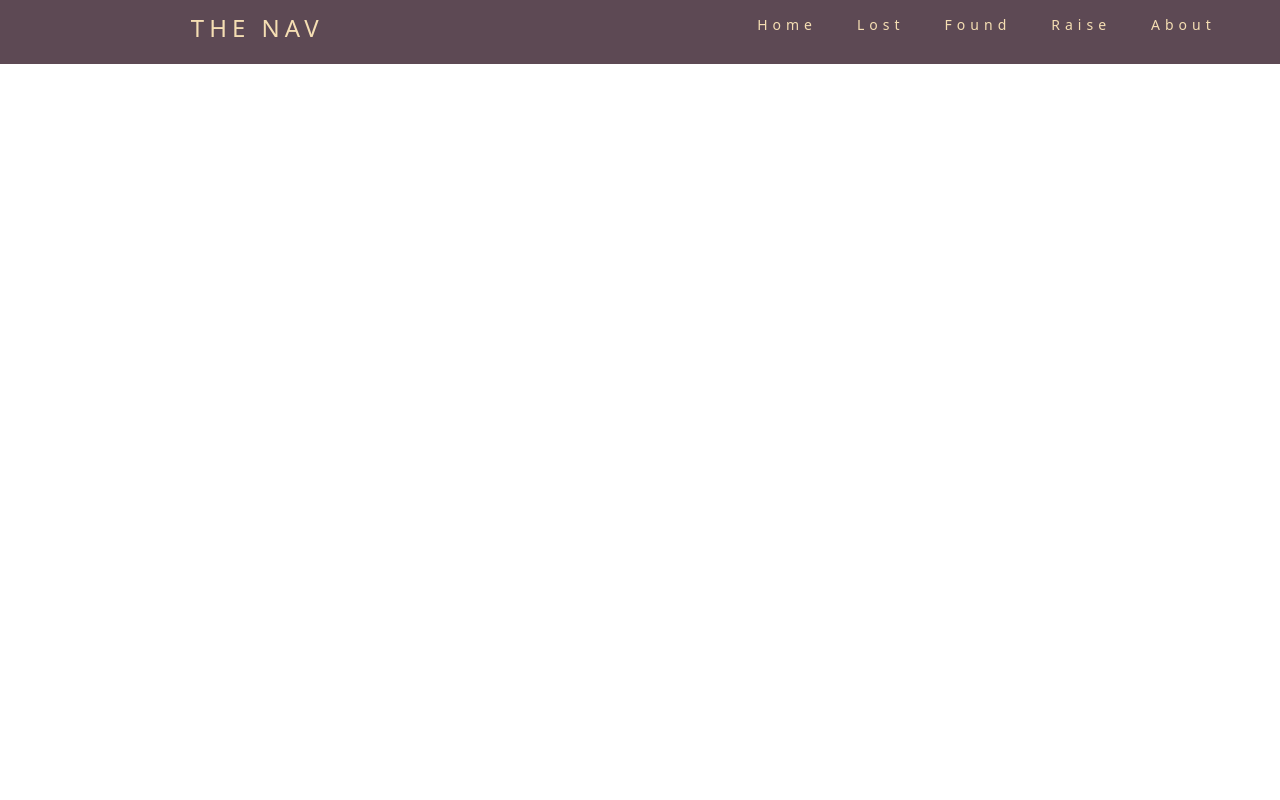
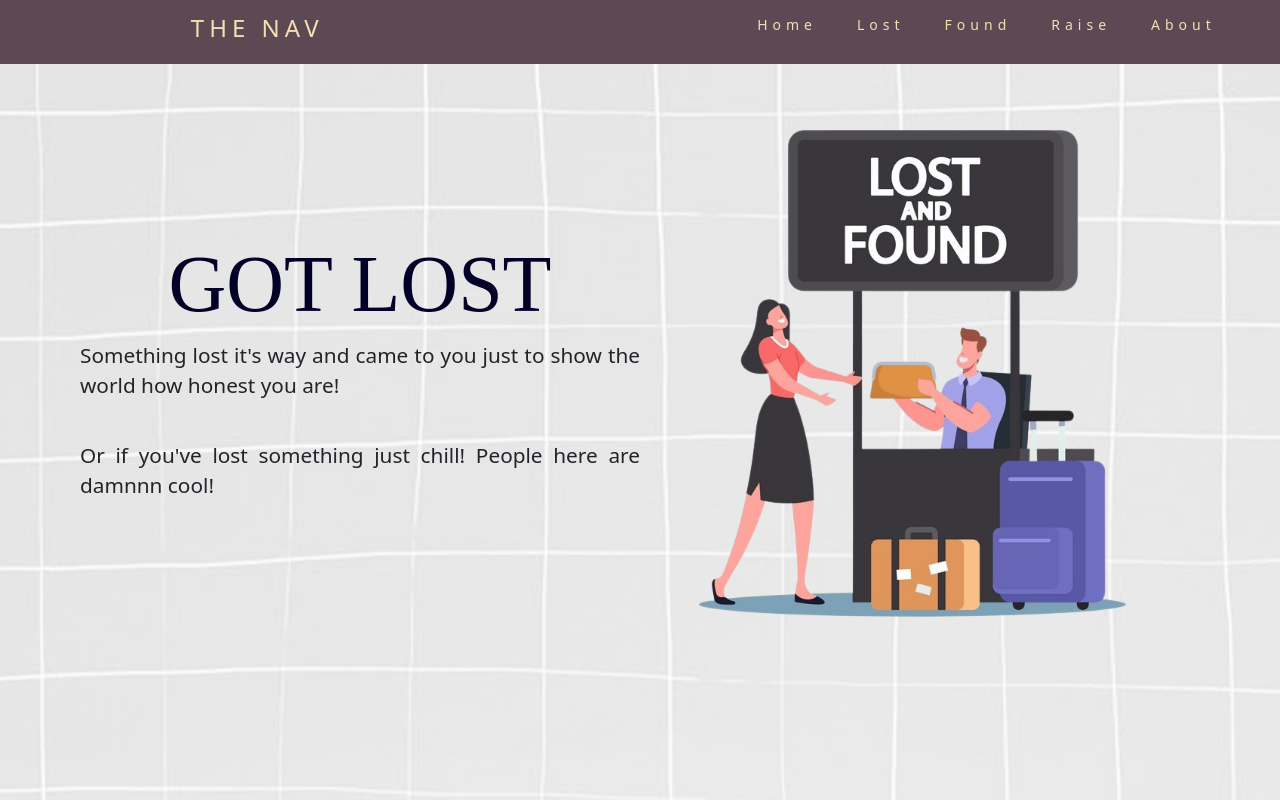
Before and after one commit to veer-daksh/lostandfound, a React (Create React App) app in the folder frontend/sample/: page / in a window 1280 px wide. Built offline with nearby package versions, Linux system fonts and the light colour scheme; the HTML template or start-up script is replaced by a standard one.

Commit message:
login page frontend

```diff
--- a/frontend/sample/src/components/Home_body.js
+++ b/frontend/sample/src/components/Home_body.js
@@ -1,12 +1,30 @@
+import React from "react";
+import lnf from '../images/lost-and-found.png'
+
+export default function Home_body()
+{
+    return (
+      <React.Fragment>
+        <div className='home-page'>
+          <div className='gotlost-container'>
+            <div className='gotlost-content'>
+              <h1 className='gotlost-heading'>GOT LOST</h1>
+              <p className="heading-content">
+                Something lost it's way and came to you just to show the world
+                how honest you are!
+              </p>
+              <br/>
+              <p className="heading-content">
+                Or if you've lost something just chill! People here are damnnn
+                cool!
+              </p>
+            </div>
+              <img src={lnf} alt='' className='gotlost-img'></img>
+          </div>
+        </div>
 
 
-export default function Home_body(props)
-{
-    return (   <div className="home-page">
-            <div className="welcome">
-                {`hello${props.name}
-                your phone is ${props.phone}`  }
-            </div>
-        </div>
-    )
+
+      </React.Fragment>
+    );
 }
--- a/frontend/sample/src/components/found.js
+++ b/frontend/sample/src/components/found.js
@@ -27,7 +27,7 @@ export default function Found(){
        <h2 className='section-title'>FOUND ITEMS</h2>
        <div className='cocktails-center'>
          {a.map((item) => {
-           return a.tag === 'Found'? <Card count ={item}/> : item ;
+           return a.tag === 'Found'? <Card count ={item}/> : '' ;
          })}
        </div>
      </section>
--- a/frontend/sample/src/components/login.js
+++ b/frontend/sample/src/components/login.js
@@ -1,7 +1,75 @@
 import React from 'react';
 import '../../src/login.css';
+import UserService from '../services/UserService';
+import axios from 'axios';
+
+const USER_API_BASE_URL = 'http://localhost:5000/users';
+
+
 export default function Login() {
   const [list, setList] = React.useState('container');
+    const [a, seta] = React.useState([1, 2, 3, 4]);
+    const [detail, setDetail] = React.useState({
+        name: '',
+        email:'',
+        password:'',
+      });
+
+    const [detail2, setDetail2] = React.useState({
+      email: '',
+      password: '',
+    });
+    // const fetchTours = async () => {
+    //   try {
+    //     const response = await fetch('');
+    //     const tours = await response.json();
+    //     seta(tours);
+    //     console.log(tours);
+    //   } catch (error) {
+    //     console.log(error);
+    //   }
+    // };
+    // React.useEffect(() => {
+    //   fetchTours();
+    //   console.log('useeffect');
+    // }, []);
+
+      function handleSubmit(e) {
+        e.preventDefault();
+        console.log('submit');
+        console.log(detail);
+        axios.post(USER_API_BASE_URL, detail).then((res) => {
+          console.log(res);
+        });
+      }
+
+      function handleSubmit2(e) {
+        e.preventDefault();
+        console.log('submit');
+        console.log(detail2);
+        axios.post(USER_API_BASE_URL, detail2).then((res) => {
+          console.log(res);
+        });
+      }
+
+      function handleChange(e) {
+        const name = e.target.name;
+        const val = e.target.value;
+        console.log(name, val);
+        setDetail((prev) => {
+          return { ...prev, [name]: val };
+        });
+      }
+
+      function handleChange2(e) {
+        const name = e.target.name;
+        const val = e.target.value;
+        console.log(name, val);
+        setDetail2((prev) => {
+          return { ...prev, [name]: val };
+        });
+      }
+
   function handlevent(e)
   {
     setList('container right-panel-active');
@@ -22,18 +90,33 @@ export default function Login() {
               <a href='#' className='social'></a>
               <a href='#' className='social'></a>
             </div>
-            <input className='input-loginpage' type='text' placeholder='Name' />
+            <input
+              className='input-loginpage'
+              type='text'
+              placeholder='Name'
+              name='name'
+              value={detail.name}
+              onChange={handleChange}
+            />
             <input
               className='input-loginpage'
               type='email'
               placeholder='Email'
+              name='email'
+              value={detail.email}
+              onChange={handleChange}
             />
             <input
               className='input-loginpage'
               type='password'
               placeholder='Password'
+              name='password'
+              value={detail.password}
+              onChange={handleChange}
             />
-            <button>Sign Up</button>
+            <button type='submit' onClick={handleSubmit}>
+              Sign Up
+            </button>
           </form>
         </div>
         <div className='form-container sign-in-container'>
@@ -48,16 +131,24 @@ export default function Login() {
               className='input-loginpage'
               type='email'
               placeholder='Email'
+              name='email'
+              value={detail2.email}
+              onChange={handleChange2}
             />
             <input
               className='input-loginpage'
               type='password'
               placeholder='Password'
+              name='password'
+              value={detail2.password}
+              onChange={handleChange2}
             />
             <a className='forgot-password' href='#'>
               Forgot your password?
             </a>
-            <button>Sign In</button>
+            <button type='submit' onClick={handleSubmit2}>
+              Sign In
+            </button>
           </form>
         </div>
         <div className='overlay-container'>
--- a/frontend/sample/src/components/lost.js
+++ b/frontend/sample/src/components/lost.js
@@ -27,7 +27,7 @@ export default function Lost() {
         <h2 className='section-title'>LOST ITEMS</h2>
         <div className='cocktails-center'>
           {a.map((item) => {
-            return a.tag === 'Lost' ? <Card count={item} /> : item;
+            return a.tag === 'Lost' ? <Card count={item} /> : '';
           })}
         </div>
       </section>
--- a/frontend/sample/src/index.css
+++ b/frontend/sample/src/index.css
@@ -103,8 +103,61 @@ nav {
 /* navbar ends */
 
 .home-page {
-  height: 100%;
+    display: block;
+  height: 100vh;
+  width: 100vw;
+  margin: 0;
+  padding: 0px;
+  padding-top: 12vh;
+  background: url("./images/background.png") center/cover no-repeat;
 }
+
+.gotlost-container{
+  height: 70vh;
+  width: 90vw;
+  display: flex;
+  justify-content: space-around;
+  align-items: center;
+  margin: auto;
+  padding: 2vh;
+}
+.gotlost-content{
+  width: 50%;
+  height: 70vh;
+  display: flex;
+  flex-direction: column;
+  justify-content: center;
+  align-items: center;
+}
+.gotlost-heading
+{
+  color: #030027;
+    font-family: 'Yeseva One', cursive;
+    font-size: 5rem;
+}
+.heading-content
+{
+  font-size: 1.3rem;
+    text-align: justify;
+    line-height: 30px;
+    font-weight: 500;
+}
+
+.gotlost-img{
+  height: 70vh;
+}
+@media screen and (max-width: 705px) {
+  .gotlost-container{
+    flex-direction: column;
+    padding-top: 70vh;
+  }
+}
+
+
+
+
+
+
 
 /* raise ticket */
 
--- a/frontend/sample/src/services/UserService.js
+++ b/frontend/sample/src/services/UserService.js
@@ -9,7 +9,7 @@ class UserService {
     }
 
     createUser(user){
-        return axios.post(USER_API_BASE_URL, user);
+        return axios.post(USER_API_BASE_URL, user).then((res)=>{console.log(res)});
     }
 
     getUserById(userId){
```
Also changed, not shown: frontend/sample/src/images/background.png (added), frontend/sample/src/images/lost-and-found.png (added).
